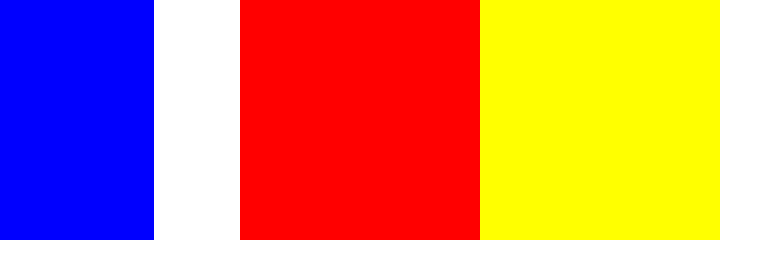
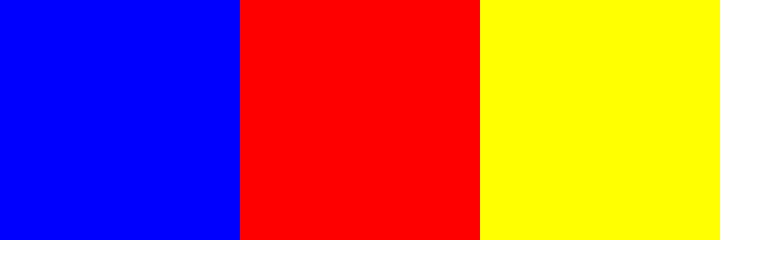
Before and after one commit to RajiPooranam/box-model-exercise2, a plain HTML site: page index.html in a window 1280 px wide. Shown: the whole page, without its empty margins (0-783 px from the left). Drawn offline with Linux system fonts and the light colour scheme.

Commit message:
Update boxmodel_style2.css

```diff
--- a/boxmodel_style2.css
+++ b/boxmodel_style2.css
@@ -4,7 +4,7 @@
 	width: 200px;
 	padding: 20px;
 	position: absolute;
-	right: 1126px;
+	left: 0px;
 	top: 0px;
 	}
 .second-container{
```
